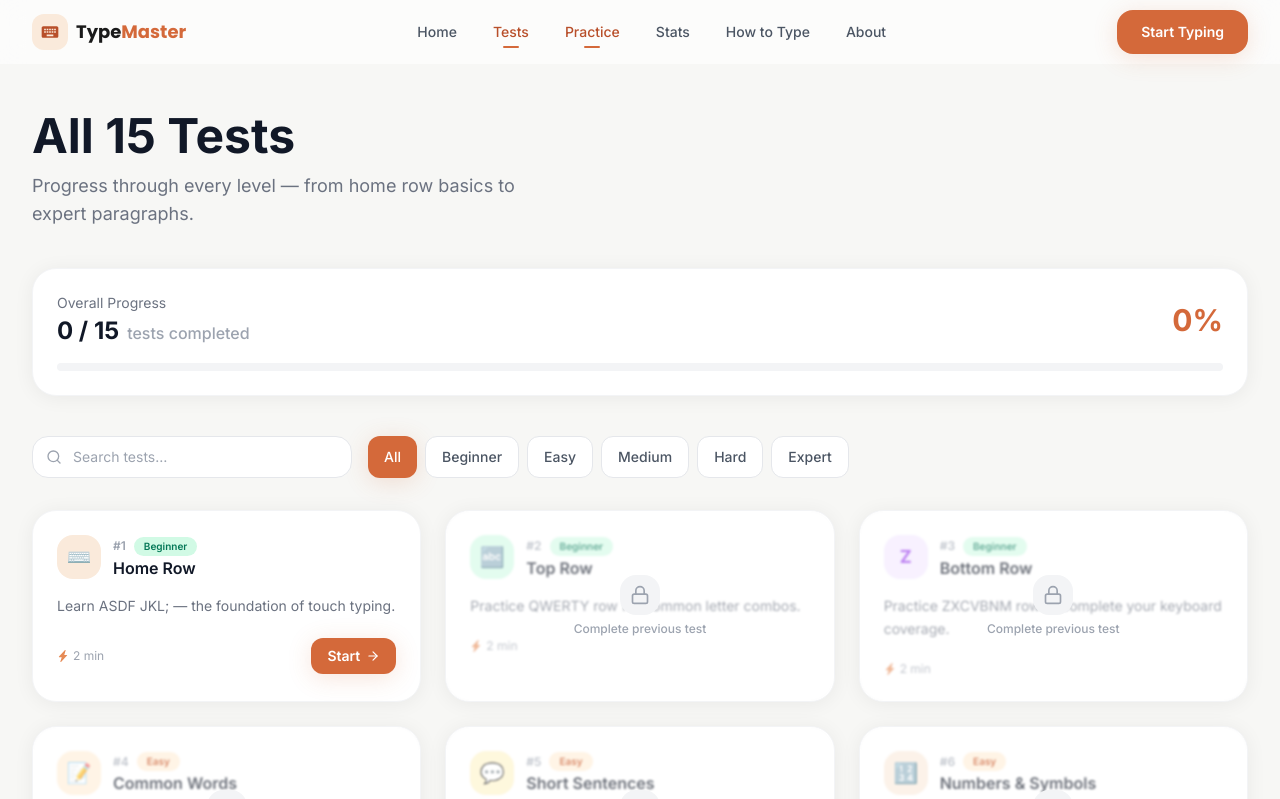
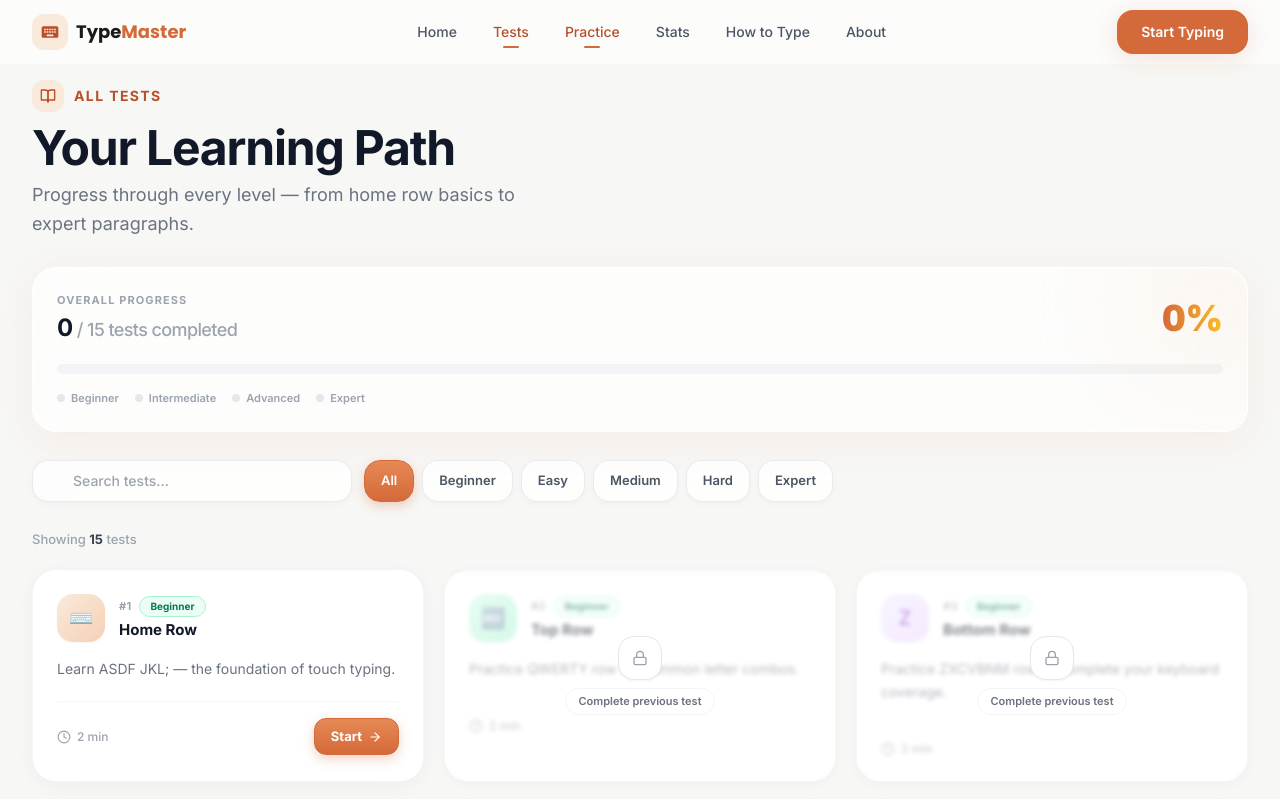
Before and after one commit to ashwiths/Typekey, a React (Vite) app: page /tests in a window 1280 px wide. Shown: the top 799 px of the page. Built offline with nearby package versions, Linux system fonts and the light colour scheme.

Commit message:
refactor: redesign TestsPage UI with enhanced progress visualization and animated component transitions

```diff
--- a/src/components/ProgressBar.jsx
+++ b/src/components/ProgressBar.jsx
@@ -1,25 +1,47 @@
-export default function ProgressBar({ value, max = 100, color = 'peach', className = '', label }) {
+import { motion } from 'framer-motion'
+
+export default function ProgressBar({ value, max = 100, color = 'peach', className = '', label, animated = true }) {
   const pct = Math.min(100, Math.max(0, (value / max) * 100))
-  const colorMap = {
-    peach: 'bg-peach-500',
-    green: 'bg-emerald-500',
-    amber: 'bg-amber-500',
-    purple: 'bg-purple-500',
+
+  const gradientMap = {
+    peach:  'from-peach-400 to-amber-400',
+    green:  'from-emerald-400 to-teal-400',
+    amber:  'from-amber-400 to-orange-400',
+    purple: 'from-purple-400 to-violet-400',
   }
+  const glowMap = {
+    peach:  'rgba(212,105,58,0.4)',
+    green:  'rgba(16,185,129,0.35)',
+    amber:  'rgba(245,158,11,0.4)',
+    purple: 'rgba(139,92,246,0.35)',
+  }
+
+  const gradient = gradientMap[color] || gradientMap.peach
+  const glow = glowMap[color] || glowMap.peach
 
   return (
     <div className={className}>
       {label && (
         <div className="flex justify-between mb-1.5">
           <span className="text-xs text-gray-500 font-medium">{label}</span>
-          <span className="text-xs font-semibold text-gray-700">{Math.round(pct)}%</span>
+          <span className="text-xs font-bold text-gray-700">{Math.round(pct)}%</span>
         </div>
       )}
-      <div className="h-2 bg-gray-100 rounded-full overflow-hidden">
-        <div
-          className={`h-full rounded-full transition-all duration-700 ease-out ${colorMap[color] || colorMap.peach}`}
-          style={{ width: `${pct}%` }}
-        />
+      <div className="h-2.5 bg-gray-100 rounded-full overflow-hidden">
+        {animated ? (
+          <motion.div
+            initial={{ width: 0 }}
+            animate={{ width: `${pct}%` }}
+            transition={{ duration: 1, ease: [0.16, 1, 0.3, 1] }}
+            className={`h-full rounded-full bg-gradient-to-r ${gradient}`}
+            style={{ boxShadow: pct > 0 ? `0 0 8px ${glow}` : 'none' }}
+          />
+        ) : (
+          <div
+            className={`h-full rounded-full bg-gradient-to-r ${gradient} transition-all duration-700 ease-out`}
+            style={{ width: `${pct}%`, boxShadow: pct > 0 ? `0 0 8px ${glow}` : 'none' }}
+          />
+        )}
       </div>
     </div>
   )
--- a/src/components/TestCard.jsx
+++ b/src/components/TestCard.jsx
@@ -1,96 +1,138 @@
 import { motion } from 'framer-motion'
 import { Link } from 'react-router-dom'
 import { DIFFICULTY_COLORS } from '../data/tests'
-import { FiLock, FiCheckCircle, FiArrowRight } from 'react-icons/fi'
+import { FiLock, FiCheckCircle, FiArrowRight, FiClock } from 'react-icons/fi'
 import { BsLightningChargeFill } from 'react-icons/bs'
 
+// Richer difficulty badge colours
+const DIFF_BADGE = {
+  Beginner:     'bg-emerald-50 text-emerald-700 border border-emerald-200',
+  Easy:         'bg-sky-50 text-sky-700 border border-sky-200',
+  Medium:       'bg-amber-50 text-amber-700 border border-amber-200',
+  Hard:         'bg-orange-50 text-orange-700 border border-orange-200',
+  Expert:       'bg-red-50 text-red-700 border border-red-200',
+}
+
+const ICON_BG = {
+  peach:  'bg-gradient-to-br from-peach-100 to-peach-200 text-peach-700',
+  green:  'bg-gradient-to-br from-emerald-100 to-emerald-200 text-emerald-700',
+  purple: 'bg-gradient-to-br from-purple-100 to-purple-200 text-purple-700',
+  orange: 'bg-gradient-to-br from-orange-100 to-orange-200 text-orange-700',
+  warm:   'bg-gradient-to-br from-amber-100 to-amber-200 text-amber-700',
+}
+
 export default function TestCard({ test, isLocked, isCompleted, result, index }) {
-  const iconColorMap = {
-    peach: 'bg-peach-100 text-peach-600',
-    green: 'bg-emerald-100 text-emerald-600',
-    purple: 'bg-purple-100 text-purple-600',
-    orange: 'bg-orange-100 text-orange-600',
-    warm: 'bg-amber-100 text-amber-700',
-  }
-  const iconBg = iconColorMap[test.color] || iconColorMap.peach
+  const iconBg = ICON_BG[test.color] || ICON_BG.peach
+
+  const cardBase = `
+    relative bg-white rounded-3xl border overflow-hidden
+    transition-all duration-300 group
+  `
+  const cardState = isLocked
+    ? 'border-gray-100/80 shadow-[0_2px_12px_rgba(0,0,0,0.03)]'
+    : isCompleted
+    ? 'border-emerald-100 shadow-[0_4px_20px_rgba(16,185,129,0.06)] hover:-translate-y-2 hover:shadow-[0_16px_40px_rgba(16,185,129,0.12),0_4px_12px_rgba(0,0,0,0.04)] cursor-pointer'
+    : 'border-gray-100 shadow-[0_4px_20px_rgba(0,0,0,0.04)] hover:-translate-y-2 hover:shadow-[0_16px_40px_rgba(212,105,58,0.1),0_4px_12px_rgba(0,0,0,0.04)] hover:border-peach-100 cursor-pointer'
 
   return (
     <motion.div
       initial={{ opacity: 0, y: 20 }}
       whileInView={{ opacity: 1, y: 0 }}
       viewport={{ once: true }}
-      transition={{ duration: 0.4, delay: index * 0.05 }}
-      className={`relative bg-white rounded-3xl shadow-soft border transition-all duration-300 overflow-hidden group
-        ${isLocked ? 'opacity-60 border-gray-100' : 'border-gray-100 hover:shadow-soft-md hover:-translate-y-1'}
-        ${isCompleted ? 'border-emerald-100' : ''}
-      `}
+      transition={{ duration: 0.45, delay: index * 0.05, ease: [0.16, 1, 0.3, 1] }}
+      className={`${cardBase} ${cardState}`}
     >
-      {/* Completed ribbon */}
+      {/* Top accent bar */}
+      <div className={`absolute top-0 left-0 right-0 h-[3px] rounded-t-3xl transition-opacity duration-300 ${
+        isCompleted
+          ? 'bg-gradient-to-r from-emerald-400 to-teal-400 opacity-100'
+          : isLocked
+          ? 'bg-gray-200 opacity-50'
+          : 'bg-gradient-to-r from-peach-400 to-amber-400 opacity-0 group-hover:opacity-100'
+      }`} />
+
+      {/* Subtle hover glow */}
+      {!isLocked && (
+        <div className={`absolute inset-0 rounded-3xl opacity-0 group-hover:opacity-100 transition-opacity duration-500 pointer-events-none ${
+          isCompleted
+            ? 'bg-[radial-gradient(ellipse_at_top_right,rgba(16,185,129,0.04)_0%,transparent_70%)]'
+            : 'bg-[radial-gradient(ellipse_at_top_right,rgba(212,105,58,0.04)_0%,transparent_70%)]'
+        }`} />
+      )}
+
+      {/* ── Completed ribbon ── */}
       {isCompleted && (
-        <div className="absolute top-0 right-0 bg-emerald-500 text-white text-[10px] font-semibold px-3 py-1 rounded-bl-2xl rounded-tr-3xl flex items-center gap-1">
+        <div className="absolute top-3.5 right-3.5 bg-gradient-to-br from-emerald-500 to-teal-500 text-white text-[10px] font-bold px-2.5 py-1 rounded-full flex items-center gap-1 shadow-sm z-20">
           <FiCheckCircle className="w-3 h-3" /> Done
         </div>
       )}
 
-      {/* Locked overlay */}
+      {/* ── Locked overlay ── */}
       {isLocked && (
-        <div className="absolute inset-0 backdrop-blur-[1px] bg-white/40 z-10 flex items-center justify-center rounded-3xl">
-          <div className="flex flex-col items-center gap-1.5">
-            <div className="w-10 h-10 rounded-2xl bg-gray-100 flex items-center justify-center">
-              <FiLock className="w-5 h-5 text-gray-400" />
+        <div className="absolute inset-0 backdrop-blur-[2px] bg-white/50 z-10 flex items-center justify-center rounded-3xl">
+          <div className="flex flex-col items-center gap-2">
+            <div className="w-11 h-11 rounded-2xl bg-white border border-gray-200 shadow-sm flex items-center justify-center">
+              <FiLock className="w-4.5 h-4.5 text-gray-400" />
             </div>
-            <p className="text-xs text-gray-400 font-medium">Complete previous test</p>
+            <p className="text-[11px] text-gray-500 font-semibold bg-white/80 px-3 py-1 rounded-full border border-gray-100">
+              Complete previous test
+            </p>
           </div>
         </div>
       )}
 
       <div className="p-6">
+        {/* ── Icon + meta row ── */}
         <div className="flex items-start justify-between mb-4">
-          <div className="flex items-center gap-3">
-            <div className={`w-11 h-11 rounded-2xl flex items-center justify-center text-lg font-bold ${iconBg}`}>
-              {typeof test.icon === 'string' && test.icon.length <= 2 && !test.icon.match(/^\p{Emoji}/u)
-                ? test.icon
-                : <span className="text-xl">{test.icon}</span>
-              }
+          <div className="flex items-center gap-3.5">
+            <div className={`w-12 h-12 rounded-2xl flex items-center justify-center text-xl shadow-sm flex-shrink-0 ${iconBg}`}>
+              <span>{test.icon}</span>
             </div>
             <div>
-              <div className="flex items-center gap-2">
-                <span className="text-xs font-semibold text-gray-400">#{test.id}</span>
-                <span className={`text-[10px] font-semibold px-2.5 py-0.5 rounded-full ${DIFFICULTY_COLORS[test.difficulty]}`}>
+              <div className="flex items-center gap-2 mb-1">
+                <span className="text-[11px] font-bold text-gray-400 tracking-wide">#{test.id}</span>
+                <span className={`text-[10px] font-bold px-2.5 py-0.5 rounded-full ${DIFF_BADGE[test.difficulty] || 'bg-gray-100 text-gray-600 border border-gray-200'}`}>
                   {test.difficulty}
                 </span>
               </div>
-              <h3 className="font-semibold text-gray-900 text-base leading-tight mt-0.5">{test.name}</h3>
+              <h3 className="font-bold text-gray-900 text-[15px] leading-tight group-hover:text-peach-600 transition-colors duration-200">
+                {test.name}
+              </h3>
             </div>
           </div>
         </div>
 
-        <p className="text-sm text-gray-500 leading-relaxed mb-5">{test.description}</p>
+        {/* ── Description ── */}
+        <p className="text-sm text-gray-500 leading-relaxed mb-5 line-clamp-2">{test.description}</p>
 
-        <div className="flex items-center justify-between">
+        {/* ── Footer row ── */}
+        <div className="flex items-center justify-between pt-4 border-t border-gray-100/80">
           <div className="flex items-center gap-3 text-xs text-gray-400">
-            <span className="flex items-center gap-1">
-              <BsLightningChargeFill className="w-3 h-3 text-peach-400" />
-              {test.estimatedTime}
+            <span className="flex items-center gap-1.5">
+              <FiClock className="w-3.5 h-3.5" />
+              <span className="font-medium">{test.estimatedTime}</span>
             </span>
             {result && (
-              <span className="text-emerald-600 font-semibold">{result.wpm} WPM</span>
+              <span className="flex items-center gap-1 text-emerald-600 font-bold bg-emerald-50 px-2 py-0.5 rounded-full border border-emerald-200">
+                <BsLightningChargeFill className="w-2.5 h-2.5" />
+                {result.wpm} WPM
+              </span>
             )}
           </div>
 
           {!isLocked && (
             <Link to={`/test/${test.id}`}>
               <motion.button
-                whileHover={{ scale: 1.05 }}
+                whileHover={{ scale: 1.06, x: 1 }}
                 whileTap={{ scale: 0.95 }}
-                className={`flex items-center gap-1.5 text-sm font-semibold px-4 py-2 rounded-xl transition-all duration-200
-                  ${isCompleted
-                    ? 'bg-emerald-50 text-emerald-600 hover:bg-emerald-100'
-                    : 'bg-peach-500 text-white hover:bg-peach-600 shadow-peach'
-                  }`}
+                transition={{ type: 'spring', stiffness: 500, damping: 25 }}
+                className={`flex items-center gap-1.5 text-[13px] font-bold px-4 py-2 rounded-xl transition-all duration-200 ${
+                  isCompleted
+                    ? 'bg-emerald-50 text-emerald-600 border border-emerald-200 hover:bg-emerald-100'
+                    : 'bg-gradient-to-b from-peach-400 to-peach-500 text-white border border-peach-500 shadow-[0_4px_12px_rgba(212,105,58,0.3)] hover:shadow-[0_6px_16px_rgba(212,105,58,0.4)]'
+                }`}
               >
-                {isCompleted ? 'Retry' : 'Start'}
-                <FiArrowRight className="w-3.5 h-3.5" />
+                {isCompleted ? 'Retry' : 'Start'} <FiArrowRight className="w-3.5 h-3.5" />
               </motion.button>
             </Link>
           )}
--- a/src/pages/TestsPage.jsx
+++ b/src/pages/TestsPage.jsx
@@ -1,12 +1,13 @@
 import { useState } from 'react'
-import { motion } from 'framer-motion'
+import { motion, AnimatePresence } from 'framer-motion'
 import Navbar from '../components/Navbar'
 import Footer from '../components/Footer'
 import TestCard from '../components/TestCard'
 import ProgressBar from '../components/ProgressBar'
 import { TESTS } from '../data/tests'
 import { useProgress } from '../hooks/useProgress'
-import { FiSearch } from 'react-icons/fi'
+import { FiSearch, FiBookOpen } from 'react-icons/fi'
+import { BsLightningChargeFill } from 'react-icons/bs'
 
 const DIFFICULTIES = ['All', 'Beginner', 'Easy', 'Medium', 'Hard', 'Expert']
 
@@ -22,86 +23,174 @@
   })
 
   const completedCount = progress.completedTests.length
+  const pct = Math.round((completedCount / TESTS.length) * 100)
 
   return (
     <div className="page-wrapper">
       <Navbar />
 
-      <div className="max-w-7xl mx-auto px-6 lg:px-8 pt-28 pb-20">
-        {/* Header */}
+      {/* ── Ambient background ── */}
+      <div className="fixed top-0 right-0 w-[600px] h-[500px] bg-peach-100/30 rounded-full blur-[140px] pointer-events-none -z-10" />
+      <div className="fixed bottom-0 left-0 w-[500px] h-[400px] bg-amber-50/40 rounded-full blur-[120px] pointer-events-none -z-10" />
+
+      <div className="max-w-7xl mx-auto px-6 lg:px-8 pt-20 pb-20">
+
+        {/* ── Header ── */}
         <motion.div
-          initial={{ opacity: 0, y: 20 }}
+          initial={{ opacity: 0, y: 18 }}
           animate={{ opacity: 1, y: 0 }}
-          transition={{ duration: 0.5 }}
-          className="mb-10"
+          transition={{ duration: 0.6, ease: [0.16, 1, 0.3, 1] }}
+          className="mb-7"
         >
-          <h1 className="text-4xl md:text-5xl font-bold text-gray-900 mb-3">All 15 Tests</h1>
-          <p className="text-gray-500 text-lg max-w-lg">
+          <div className="flex items-center gap-2.5 mb-3">
+            <div className="w-8 h-8 rounded-xl bg-peach-100 flex items-center justify-center">
+              <FiBookOpen className="w-4 h-4 text-peach-600" />
+            </div>
+            <span className="text-sm font-bold text-peach-600 uppercase tracking-widest">All Tests</span>
+          </div>
+          <h1 className="text-4xl md:text-5xl font-bold text-gray-900 tracking-tight mb-2">
+            Your Learning Path
+          </h1>
+          <p className="text-gray-500 text-lg max-w-lg leading-relaxed">
             Progress through every level — from home row basics to expert paragraphs.
           </p>
         </motion.div>
 
-        {/* Progress summary */}
+        {/* ── Progress card ── */}
         <motion.div
-          initial={{ opacity: 0, y: 16 }}
+          initial={{ opacity: 0, y: 14 }}
           animate={{ opacity: 1, y: 0 }}
-          transition={{ delay: 0.15 }}
-          className="bg-white rounded-3xl shadow-soft border border-gray-100 p-6 mb-10"
+          transition={{ delay: 0.1, duration: 0.6, ease: [0.16, 1, 0.3, 1] }}
+          className="relative bg-white/70 backdrop-blur-2xl rounded-3xl border border-white shadow-[0_8px_40px_rgba(212,105,58,0.08),inset_0_1px_0_rgba(255,255,255,0.9)] p-6 mb-7 overflow-hidden"
         >
-          <div className="flex flex-col sm:flex-row sm:items-center justify-between gap-4 mb-4">
+          {/* Subtle inner color blob */}
+          <div className="absolute -top-12 -right-12 w-40 h-40 bg-peach-100/50 rounded-full blur-3xl pointer-events-none" />
+
+          <div className="relative flex flex-col sm:flex-row sm:items-center justify-between gap-4 mb-5">
             <div>
-              <p className="text-sm text-gray-500 mb-0.5">Overall Progress</p>
-              <p className="text-2xl font-bold text-gray-900">
-                {completedCount} / {TESTS.length}
-                <span className="text-base font-medium text-gray-400 ml-2">tests completed</span>
+              <p className="text-[11px] font-bold text-gray-400 uppercase tracking-widest mb-1">Overall Progress</p>
+              <p className="text-2xl font-bold text-gray-900 tracking-tight">
+                {completedCount}
+                <span className="text-gray-400 font-medium text-lg"> / {TESTS.length} tests completed</span>
               </p>
             </div>
-            <div className="text-right">
-              <span className="text-3xl font-bold text-peach-500">
-                {Math.round((completedCount / TESTS.length) * 100)}%
+            <div className="flex items-end gap-3 sm:text-right">
+              <motion.span
+                key={pct}
+                initial={{ scale: 0.8, opacity: 0 }}
+                animate={{ scale: 1, opacity: 1 }}
+                className="text-4xl font-black text-transparent bg-clip-text bg-gradient-to-r from-peach-500 to-amber-400 leading-none tabular-nums"
+              >
+                {pct}%
+              </motion.span>
+              {completedCount > 0 && (
+                <span className="flex items-center gap-1 text-[11px] font-bold text-emerald-600 bg-emerald-50 border border-emerald-200 px-2.5 py-1 rounded-full mb-1">
+                  <BsLightningChargeFill className="w-2.5 h-2.5" />
+                  On a roll!
+                </span>
+              )}
+            </div>
+          </div>
+
+          {/* Animated progress bar */}
+          <div className="h-2.5 bg-gray-100 rounded-full overflow-hidden">
+            <motion.div
+              initial={{ width: 0 }}
+              animate={{ width: `${pct}%` }}
+              transition={{ duration: 1, delay: 0.3, ease: [0.16, 1, 0.3, 1] }}
+              className="h-full rounded-full bg-gradient-to-r from-peach-400 to-amber-400 shadow-[0_0_8px_rgba(212,105,58,0.4)]"
+            />
+          </div>
+
+          {/* Micro milestones */}
+          <div className="flex items-center gap-4 mt-4">
+            {[
+              { label: 'Beginner', at: 3 },
+              { label: 'Intermediate', at: 8 },
+              { label: 'Advanced', at: 12 },
+              { label: 'Expert', at: 15 },
+            ].map(({ label, at }) => (
+              <div key={label} className="flex items-center gap-1.5">
+                <span className={`w-2 h-2 rounded-full ${completedCount >= at ? 'bg-peach-400' : 'bg-gray-200'}`} />
+                <span className={`text-[11px] font-semibold ${completedCount >= at ? 'text-peach-600' : 'text-gray-400'}`}>
+                  {label}
                 </span>
               </div>
+            ))}
           </div>
-          <ProgressBar value={completedCount} max={TESTS.length} color="peach" />
         </motion.div>
 
-        {/* Filters */}
-        <div className="flex flex-col sm:flex-row gap-4 mb-8">
+        {/* ── Filters ── */}
+        <motion.div
+          initial={{ opacity: 0, y: 10 }}
+          animate={{ opacity: 1, y: 0 }}
+          transition={{ delay: 0.18, duration: 0.55, ease: [0.16, 1, 0.3, 1] }}
+          className="flex flex-col sm:flex-row gap-3 mb-7"
+        >
           {/* Search */}
           <div className="relative flex-1 max-w-xs">
-            <FiSearch className="absolute left-3.5 top-1/2 -translate-y-1/2 w-4 h-4 text-gray-400" />
+            <FiSearch className="absolute left-3.5 top-1/2 -translate-y-1/2 w-4 h-4 text-gray-400 pointer-events-none" />
             <input
               type="text"
               placeholder="Search tests…"
               value={search}
               onChange={(e) => setSearch(e.target.value)}
-              className="w-full pl-10 pr-4 py-2.5 bg-white border border-gray-200 rounded-2xl text-sm focus:outline-none focus:border-peach-300 focus:ring-2 focus:ring-peach-100 transition-all"
+              className="w-full pl-10 pr-4 py-2.5 bg-white/80 backdrop-blur-md border border-gray-200/80 rounded-2xl text-sm text-gray-700 placeholder-gray-400 font-medium focus:outline-none focus:border-peach-300 focus:ring-2 focus:ring-peach-100/60 shadow-[0_2px_8px_rgba(0,0,0,0.03)] transition-all duration-200"
             />
           </div>
 
-          {/* Difficulty filter chips */}
+          {/* Difficulty pills */}
           <div className="flex flex-wrap gap-2">
             {DIFFICULTIES.map((d) => (
-              <button
+              <motion.button
                 key={d}
                 onClick={() => setFilter(d)}
-                className={`px-4 py-2 rounded-xl text-sm font-medium transition-all duration-200
-                  ${filter === d
-                    ? 'bg-peach-500 text-white shadow-peach'
-                    : 'bg-white text-gray-600 border border-gray-200 hover:border-peach-200 hover:text-peach-600'
+                whileHover={{ y: -1 }}
+                whileTap={{ scale: 0.96 }}
+                transition={{ type: 'spring', stiffness: 400, damping: 25 }}
+                className={`px-4 py-2.5 rounded-2xl text-[13px] font-semibold transition-all duration-200 ${
+                  filter === d
+                    ? 'bg-gradient-to-b from-peach-400 to-peach-500 text-white shadow-[0_4px_12px_rgba(212,105,58,0.3)] border border-peach-500'
+                    : 'bg-white/80 backdrop-blur-sm text-gray-600 border border-gray-200/80 hover:border-peach-200 hover:text-peach-600 hover:bg-peach-50/60 shadow-[0_2px_6px_rgba(0,0,0,0.03)]'
                 }`}
               >
                 {d}
-              </button>
+              </motion.button>
             ))}
           </div>
-        </div>
+        </motion.div>
 
-        {/* Grid */}
+        {/* ── Count line ── */}
+        <motion.p
+          initial={{ opacity: 0 }}
+          animate={{ opacity: 1 }}
+          transition={{ delay: 0.22 }}
+          className="text-[13px] text-gray-400 font-medium mb-5"
+        >
+          Showing <span className="text-gray-700 font-bold">{filtered.length}</span> test{filtered.length !== 1 ? 's' : ''}
+          {filter !== 'All' && <span className="ml-1">in <span className="text-peach-600 font-bold">{filter}</span></span>}
+        </motion.p>
+
+        {/* ── Grid ── */}
+        <AnimatePresence mode="wait">
           {filtered.length === 0 ? (
-          <div className="text-center py-16 text-gray-400">No tests found.</div>
+            <motion.div
+              key="empty"
+              initial={{ opacity: 0 }}
+              animate={{ opacity: 1 }}
+              exit={{ opacity: 0 }}
+              className="text-center py-20 text-gray-400 font-medium"
+            >
+              No tests match your search.
+            </motion.div>
           ) : (
-          <div className="grid grid-cols-1 sm:grid-cols-2 lg:grid-cols-3 gap-6">
+            <motion.div
+              key="grid"
+              initial={{ opacity: 0 }}
+              animate={{ opacity: 1 }}
+              exit={{ opacity: 0 }}
+              className="grid grid-cols-1 sm:grid-cols-2 lg:grid-cols-3 gap-5"
+            >
               {filtered.map((test, i) => (
                 <TestCard
                   key={test.id}
@@ -112,8 +201,9 @@
                   result={getTestResult(test.id)}
                 />
               ))}
-          </div>
+            </motion.div>
           )}
+        </AnimatePresence>
       </div>
 
       <Footer />
```
Also changed, not shown: src/components/TypingArea.jsx (+15 -2 lines). Lines whose indentation alone changed are shown as unchanged.
